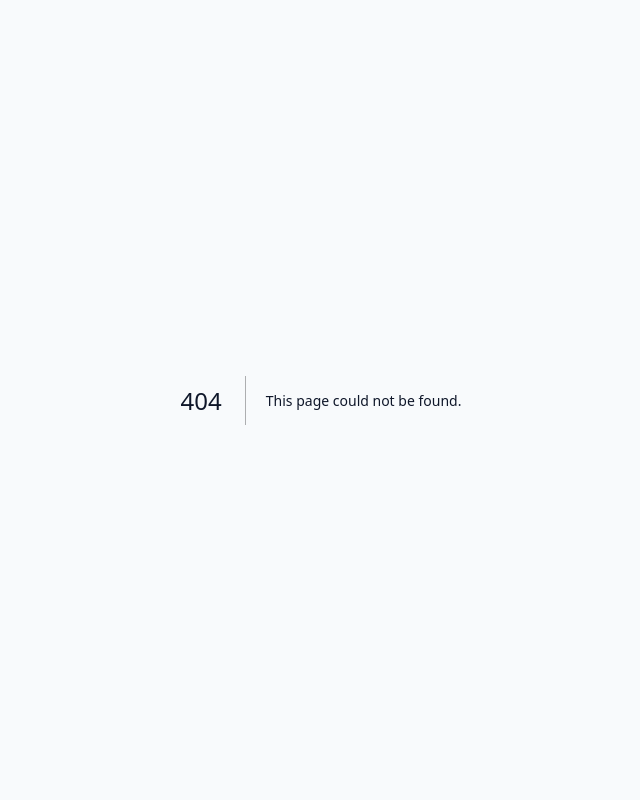
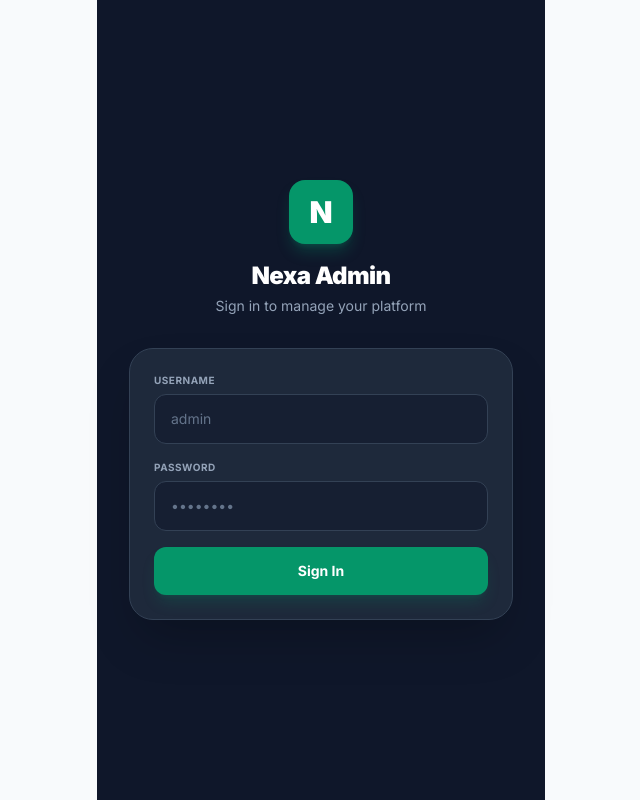
Before and after one commit to paercy32-eng/nexa-app, a Next.js app: page /admin/login in a window 1280 px wide. Before the commit this address had no page. Shown: the whole page, without its empty margins (319-959 px from the left). Built offline with nearby package versions, Linux system fonts and the light colour scheme.

Commit message:
Create page.tsx

```diff
--- /dev/null
+++ b/app/admin/login/page.tsx
@@ -0,0 +1,95 @@
+'use client';
+
+import { useState } from 'react';
+import { useRouter } from 'next/navigation';
+
+export default function AdminLoginPage() {
+  const router = useRouter();
+  const [username, setUsername] = useState('');
+  const [password, setPassword] = useState('');
+  const [loading, setLoading] = useState(false);
+  const [error, setError] = useState('');
+
+  async function handleSubmit(e: React.FormEvent) {
+    e.preventDefault();
+    setError('');
+    setLoading(true);
+
+    try {
+      const res = await fetch('/api/admin/login', {
+        method: 'POST',
+        headers: { 'Content-Type': 'application/json' },
+        body: JSON.stringify({ username, password }),
+      });
+
+      const data = await res.json();
+
+      if (!res.ok) {
+        setError(data.error || 'Login failed');
+      } else {
+        router.replace('/admin');
+        router.refresh();
+      }
+    } catch {
+      setError('Something went wrong. Please try again.');
+    } finally {
+      setLoading(false);
+    }
+  }
+
+  return (
+    <main className="min-h-screen flex items-center justify-center bg-slate-900 px-4">
+      <div className="w-full max-w-sm">
+        <div className="text-center mb-8">
+          <div className="w-16 h-16 bg-emerald-600 rounded-2xl shadow-lg shadow-emerald-600/30 flex items-center justify-center mx-auto mb-4">
+            <span className="text-white font-black text-3xl">N</span>
+          </div>
+          <h1 className="text-2xl font-black text-white tracking-tight">Nexa Admin</h1>
+          <p className="text-slate-400 text-sm mt-1">Sign in to manage your platform</p>
+        </div>
+
+        <div className="bg-slate-800 border border-slate-700 rounded-3xl p-6 shadow-2xl">
+          <form onSubmit={handleSubmit} className="space-y-4">
+            <div>
+              <label className="block text-[10px] text-slate-400 font-bold mb-1.5 uppercase tracking-wider">Username</label>
+              <input
+                type="text"
+                value={username}
+                onChange={(e) => setUsername(e.target.value)}
+                placeholder="admin"
+                className="w-full bg-slate-900/50 border border-slate-700 rounded-xl px-4 py-3.5 text-white placeholder-slate-500 focus:outline-none focus:border-emerald-500 transition text-sm"
+                required
+              />
+            </div>
+
+            <div>
+              <label className="block text-[10px] text-slate-400 font-bold mb-1.5 uppercase tracking-wider">Password</label>
+              <input
+                type="password"
+                value={password}
+                onChange={(e) => setPassword(e.target.value)}
+                placeholder="••••••••"
+                className="w-full bg-slate-900/50 border border-slate-700 rounded-xl px-4 py-3.5 text-white placeholder-slate-500 focus:outline-none focus:border-emerald-500 transition text-sm"
+                required
+              />
+            </div>
+
+            {error && (
+              <div className="text-xs text-red-300 bg-red-900/50 rounded-xl px-4 py-3 border border-red-500/50">
+                {error}
+              </div>
+            )}
+
+            <button
+              type="submit"
+              disabled={loading}
+              className="w-full bg-emerald-600 hover:bg-emerald-500 text-white font-bold py-3.5 rounded-xl active:scale-[0.98] transition text-sm mt-2 shadow-lg shadow-emerald-600/20 disabled:opacity-50"
+            >
+              {loading ? 'Signing in…' : 'Sign In'}
+            </button>
+          </form>
+        </div>
+      </div>
+    </main>
+  );
+}
```
